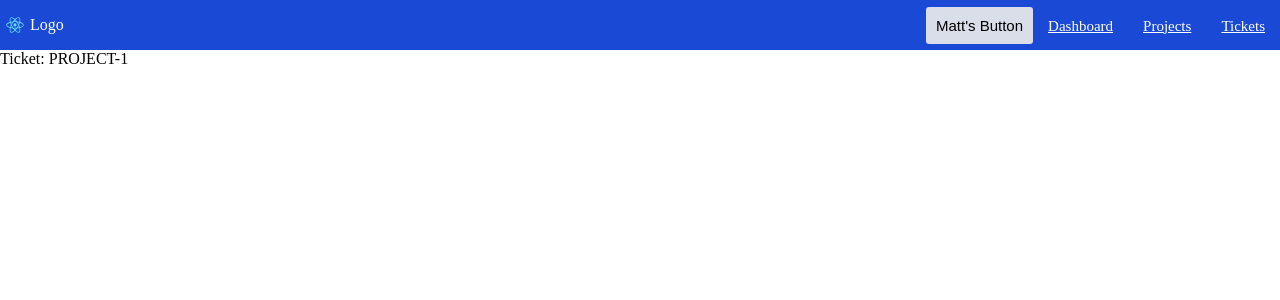
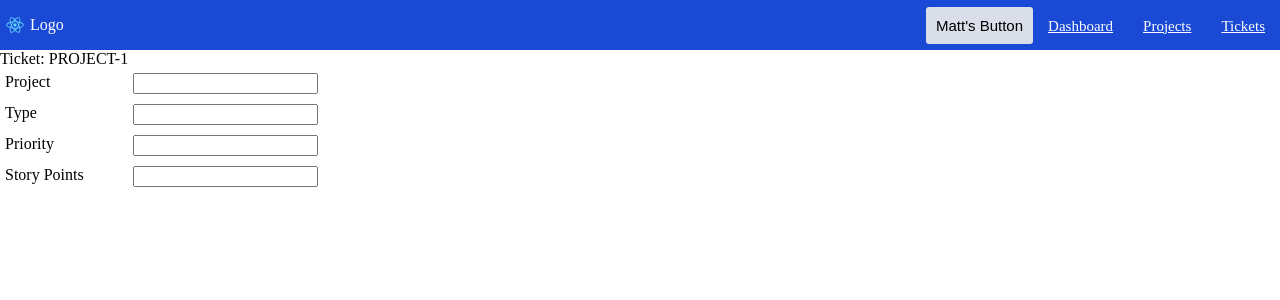
Before and after one commit to mep2664/ng-react, a React (Create React App) app: page /ticket/PROJECT-1 in a window 1280 px wide. Shown: the top 300 px of the page. Built offline with nearby package versions, Linux system fonts and the light colour scheme.

Commit message:
messed around with grid for textinput

```diff
--- a/src/components/Dashboard/Dashboard.tsx
+++ b/src/components/Dashboard/Dashboard.tsx
@@ -5,7 +5,7 @@ export const Dashboard: React.FC = () => {
     return (
         <div>
             dashboard
-            <Link to="/ticket/projectName-ticketID">NEWGIRRA-1</Link>
+            <Link to="/ticket/PROJECT-1">NEWGIRRA-1</Link>
         </div>
     );
 }
--- /dev/null
+++ b/src/components/Inputs/TextInput/TextInput.tsx
@@ -0,0 +1,34 @@
+import * as React from "react";
+import styled from "styled-components";
+
+interface IWrapper {
+    align: "vertical" | "horizontal";
+}
+const Wrapper = styled.div<IWrapper>`
+    display: grid;
+    ${props => props.align === "horizontal" ? "grid-template-columns: repeat(3, 1fr);" : "grid-template-rows: repeat(3, 1fr);"}
+    padding: 5px;
+`;
+
+const Label = styled.label`
+
+`;
+
+const Input = styled.input`
+
+`;
+
+interface ITextInput {
+    align: "vertical" | "horizontal";
+    label: string;
+    name: string;
+}
+
+export const TextInput: React.FC<ITextInput> = ({ align, label, name }) => {
+    return (
+        <Wrapper align={align}>
+            <Label>{label}</Label>
+            <Input type="text" name={name} />
+        </Wrapper>
+    );
+}
--- /dev/null
+++ b/src/components/Inputs/TextInput/index.ts
@@ -0,0 +1 @@
+export * from "./TextInput";
--- /dev/null
+++ b/src/components/Inputs/index.ts
@@ -0,0 +1 @@
+export * from "./TextInput";
--- a/src/components/Ticket/Ticket.tsx
+++ b/src/components/Ticket/Ticket.tsx
@@ -1,4 +1,10 @@
 import * as React from "react";
+import { TextInput } from "../../components";
+import styled from "styled-components";
+
+const TicketInfo = styled.div`
+    max-width: 450px;
+`;
 
 export interface ITicket {
     project: string;
@@ -7,6 +13,14 @@ export interface ITicket {
 
 export const Ticket: React.FC<ITicket> = ({ project, ticketId }) => {
     return (
-        <div>{`Ticket: ${project}-${ticketId}`}</div>
+        <div>
+            {`Ticket: ${project}-${ticketId}`}
+            <TicketInfo>
+                <TextInput align="horizontal" label="Project" name="type" />
+                <TextInput align="horizontal" label="Type" name="type" />
+                <TextInput align="horizontal" label="Priority" name="type" />
+                <TextInput align="horizontal" label="Story Points" name="type" />
+            </TicketInfo>
+        </div>
     );
 }
--- a/src/components/index.ts
+++ b/src/components/index.ts
@@ -1,6 +1,7 @@
 export * from "./Button";
 export * from "./Dashboard";
 export * from "./Graph";
+export * from "./Inputs";
 export * from "./Logo";
 export * from "./Navigation";
 export * from "./NotFound";
```
